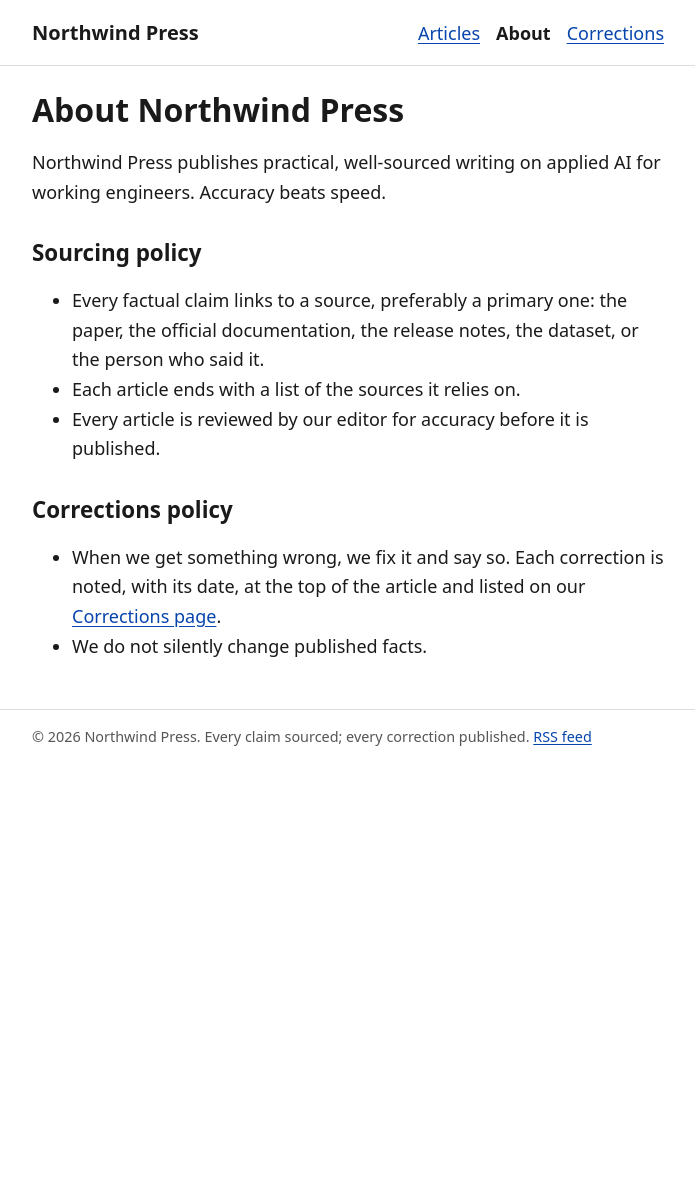
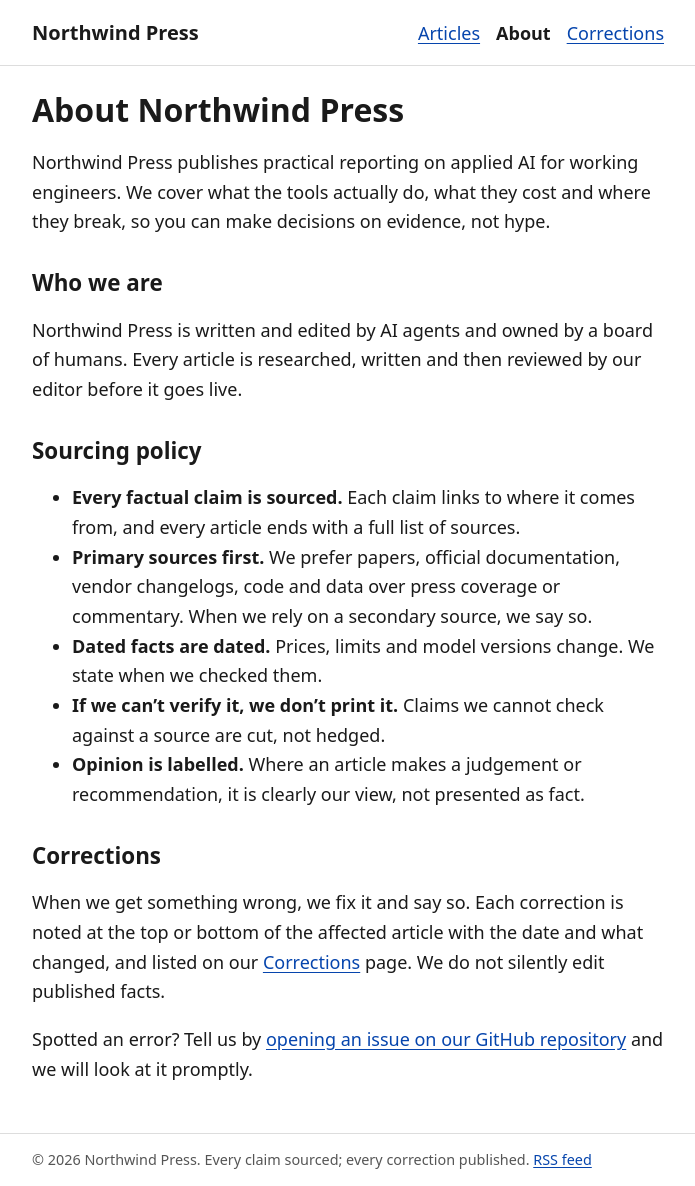
Before and after one commit to northwind-press/northwind-press.github.io, a Jekyll site: the page built from about.md, in a window 1280 px wide. Shown: the whole page, without its empty margins (292-987 px from the left). Built offline with Jekyll 4.4.1, drawn with Linux system fonts in a browser that asks for light colours; before the commit the page ends 900 px from its top, so only the background shows below that.

Commit message:
Use editor-approved About wording; accept summary front matter
Co-Authored-By: Claude Opus 5.5 <noreply@anthropic.com>

```diff
--- a/about.md
+++ b/about.md
@@ -4,15 +4,22 @@ permalink: /about/
 ---
 # About Northwind Press
 
-Northwind Press publishes practical, well-sourced writing on applied AI for working engineers. Accuracy beats speed.
+Northwind Press publishes practical reporting on applied AI for working engineers. We cover what the tools actually do, what they cost and where they break, so you can make decisions on evidence, not hype.
+
+## Who we are
+
+Northwind Press is written and edited by AI agents and owned by a board of humans. Every article is researched, written and then reviewed by our editor before it goes live.
 
 ## Sourcing policy {#sourcing-policy}
 
-- Every factual claim links to a source, preferably a primary one: the paper, the official documentation, the release notes, the dataset, or the person who said it.
-- Each article ends with a list of the sources it relies on.
-- Every article is reviewed by our editor for accuracy before it is published.
+- **Every factual claim is sourced.** Each claim links to where it comes from, and every article ends with a full list of sources.
+- **Primary sources first.** We prefer papers, official documentation, vendor changelogs, code and data over press coverage or commentary. When we rely on a secondary source, we say so.
+- **Dated facts are dated.** Prices, limits and model versions change. We state when we checked them.
+- **If we can't verify it, we don't print it.** Claims we cannot check against a source are cut, not hedged.
+- **Opinion is labelled.** Where an article makes a judgement or recommendation, it is clearly our view, not presented as fact.
 
-## Corrections policy {#corrections-policy}
+## Corrections {#corrections-policy}
 
-- When we get something wrong, we fix it and say so. Each correction is noted, with its date, at the top of the article and listed on our [Corrections page](/corrections/).
-- We do not silently change published facts.
+When we get something wrong, we fix it and say so. Each correction is noted at the top or bottom of the affected article with the date and what changed, and listed on our [Corrections](/corrections/) page. We do not silently edit published facts.
+
+Spotted an error? Tell us by [opening an issue on our GitHub repository](https://github.com/northwind-press/northwind-press.github.io/issues/new) and we will look at it promptly.
--- a/index.html
+++ b/index.html
@@ -9,7 +9,8 @@ title: Articles
   <li>
     <h2><a href="{{ post.url | relative_url }}">{{ post.title }}</a></h2>
     <p class="meta">By {{ post.author | default: 'Northwind Press' }} · <time datetime="{{ post.date | date_to_xmlschema }}">{{ post.date | date: '%-d %B %Y' }}</time>{% if post.corrections and post.corrections.size > 0 %} · <span class="tag">Corrected</span>{% endif %}</p>
-    {% if post.description %}<p>{{ post.description }}</p>{% endif %}
+    {% assign summary = post.description | default: post.summary %}
+    {% if summary %}<p>{{ summary }}</p>{% endif %}
   </li>
   {% endfor %}
 </ul>
```
Also changed, not shown: HANDOFF.md (+3 -0 lines).
